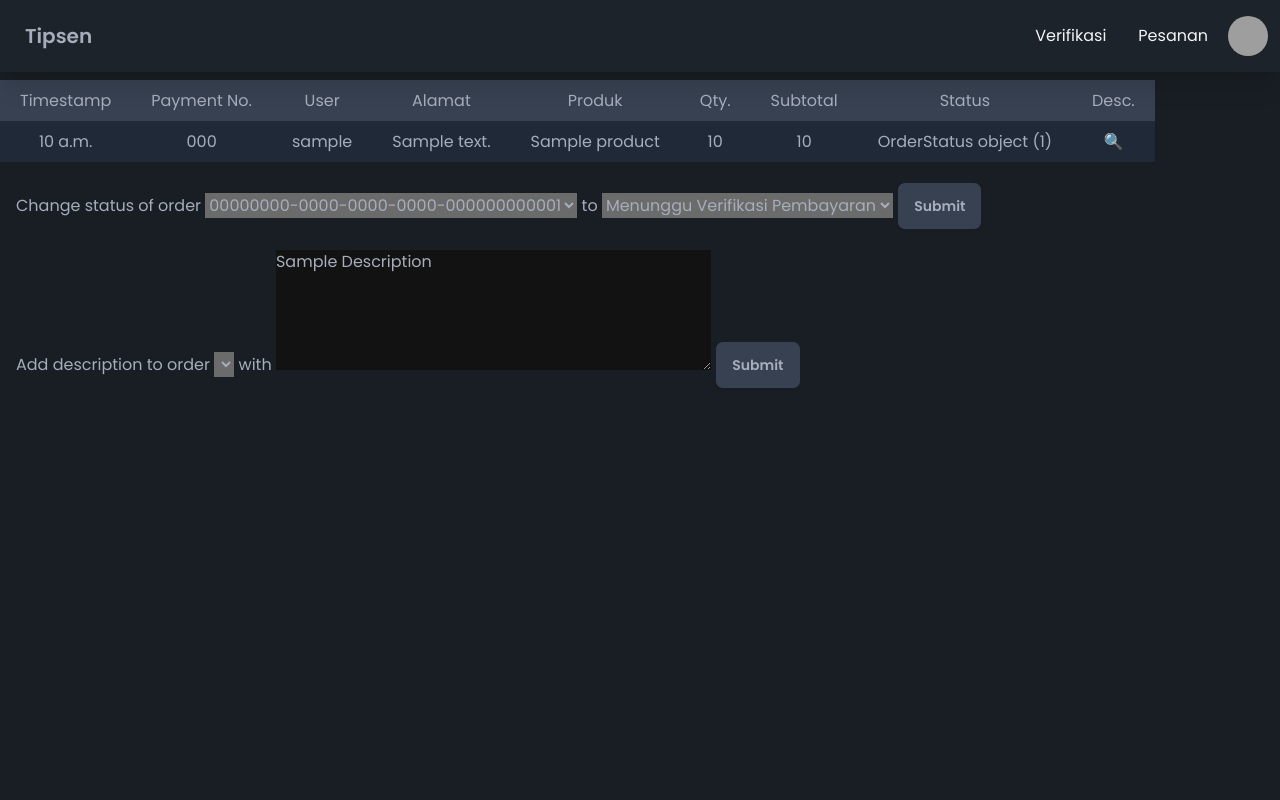
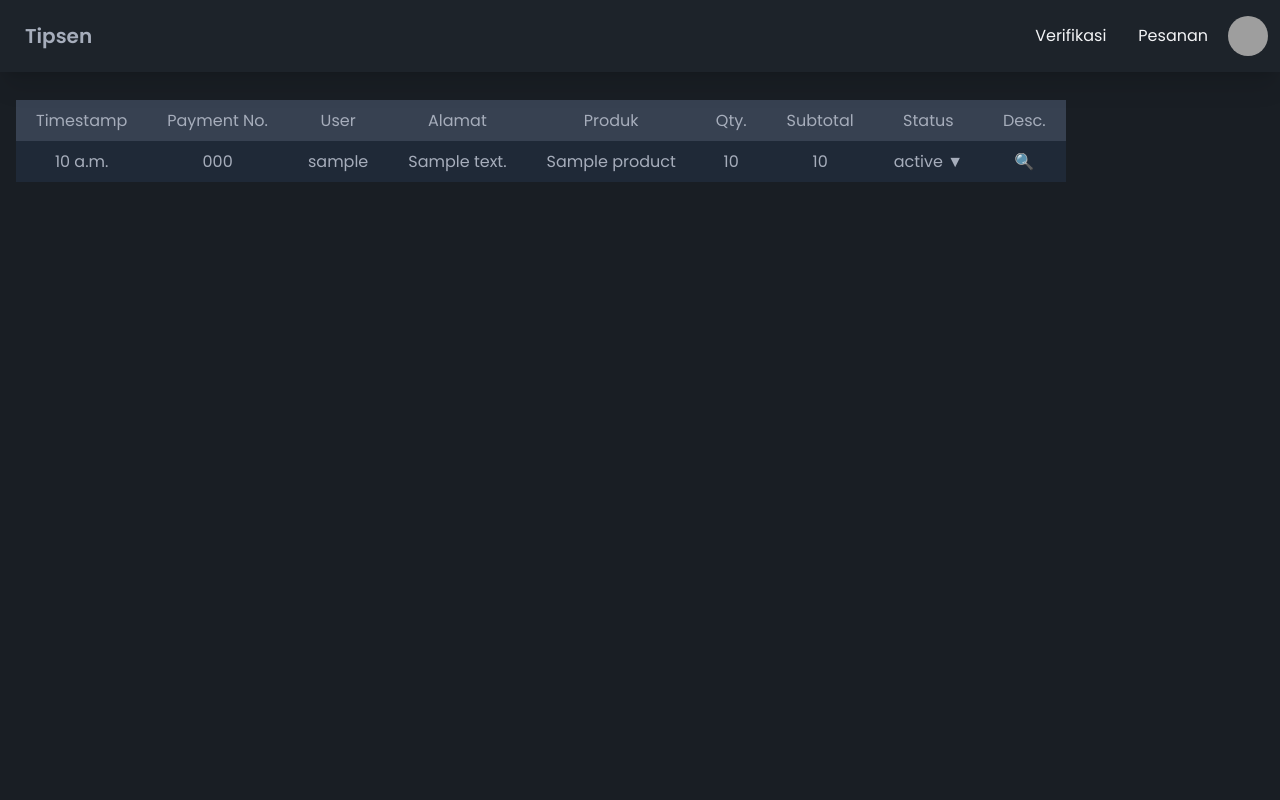
Before and after one commit to rpl-tipsen/tipsen, a Django app: page /order/admin/ in a window 1280 px wide. Run offline with Django 5.2, Linux system fonts and the light colour scheme; a user stored in the database is signed in; tables that the repository leaves empty hold one stand-in row (values such as "Sample post"); lists and menus that the app fills with data are empty; some libraries are stand-ins or nearby versions; grey boxes are pictures that could not be loaded.

Commit message:
refactoring order management backend

```diff
--- a/order/urls.py
+++ b/order/urls.py
@@ -8,5 +8,7 @@ urlpatterns = [
     path('verify/<int:order_id>', verify_paid_order, name='verify_paid_order'),
     path('reject/<int:order_id>', reject_unfully_paid_order, name='reject_unfully_paid_order'),
     path('admin/', manage_orders, name='manage_orders'),
+    path('admin/update_status/<uuid:order_id>', update_order_status, name='update_order_status'),
+    path('admin/add_description/<uuid:order_id>', add_order_description, name='add_order_description'),
     path('my_order/', show_my_order, name='my_order')
 ]
--- a/order/views.py
+++ b/order/views.py
@@ -125,19 +125,26 @@ def manage_orders(request):
         return redirect("home")
 
     orders = Order.objects.all().order_by("id")
+    return render(request=request, template_name="order/manage_orders.html", context={"orders": orders})
 
-    if request.method == "POST":
-        query = request.POST.get("query")
-        order = Order.objects.get(id=request.POST.get("order_id"))
+@login_required
+def update_order_status(request, order_id):
+    if not request.user.is_admin:
+        return redirect("home")
 
-        if order:
-            if query == "update-status":
-                status = request.POST.get("status")
-                order.status = status
-                order.save()
-            elif query == "add-desc":
-                description = request.POST.get("description")
-                order.description = description
-                order.save()
+    order = Order.objects.filter(id=order_id)
+    status = OrderStatus.objects.get(id=request.POST.get("status"))
+    order.update(status=status)
 
-    return render(request=request, template_name="order/manage_orders.html", context={"orders": orders})
+    return redirect("manage_orders")
+
+@login_required
+def add_order_description(request, order_id):
+    if not request.user.is_admin:
+        return redirect("home")
+
+    order = Order.objects.filter(id=order_id)
+    description = request.POST.get("description")
+    order.update(description=description)
+
+    return redirect("manage_orders")
--- a/templates/order/manage_orders.html
+++ b/templates/order/manage_orders.html
@@ -7,6 +7,7 @@
 {% endblock meta %}
 
 {% block content %}
+<section class="my-5 mx-4 content-center">
 <table class="table-auto bg-gray-700 text-center">
     <thead>
         <tr>
@@ -31,54 +32,55 @@
             <td scope="col" class="px-5 py-2">{{o.product.name}}</td>
             <td scope="col" class="px-5 py-2">{{o.quantity}}</td>
             <td scope="col" class="px-5 py-2">{{o.subtotal}}</td>
-            <td scope="col" class="px-5 py-2">{{o.status}}</td>
+            <td scope="col" class="px-5 py-2">
+                <label for="update-status-{{o.id}}">{{o.status.status}} ▼</label>
+                <input type="checkbox" id="update-status-{{o.id}}" class="modal-toggle" />
+                <div class="modal" role="dialog">
+                    <div class="modal-box">
+                        <h3 class="font-bold text-lg">Update Status</h3>
+                        <form method="POST" enctype="multipart/form-data" action="{% url 'update_order_status' o.id %}">
+                            {% csrf_token %}
+                            <label for="status" class="py-4">Change status of order {{o.id}} to </label>
+                            <select id="status" name="status">
+                                <option value=1>Menunggu Verifikasi</option>
+                                <option value=2>Sedang Diproses</option>
+                                <option value=3>Dalam Pengiriman</option>
+                                <option value=4>Selesai</option>
+                                <option value=5>Ditolak</option>
+                            </select>
+                            <button type="submit" class="btn bg-gray-700">Submit</button>
+                        </form>
+                        <div class="modal-action">
+                            <label for="update-status-{{o.id}}" class="btn">Cancel</label>
+                        </div>
+                    </div>
+                </div>
+            </td>
             {% if o.description %}
             <td scope="col" class="px-5 py-2" title="{{o.description}}">🔍</td>
             {% else %}
-            <td scope="col" class="px-5 py-2" title="No description">+</td>
+            <td scope="col" class="px-5 py-2">
+                <label for="add-desc-{{o.id}}">➕</label>
+                <input type="checkbox" id="add-desc-{{o.id}}" class="modal-toggle" />
+                <div class="modal" role="dialog">
+                <div class="modal-box">
+                    <h3 class="font-bold text-lg">Add Description</h3>
+                    <form method="POST" enctype="multipart/form-data" action="{% url 'add_order_description' o.id %}">
+                        {% csrf_token %}
+                        <label for="status" class="py-4">Add description of order {{o.id}} as </label>
+                        <textarea id="description" name="description" cols="30" rows="5">Sample Description</textarea>
+                        <button type="submit" class="btn bg-gray-700">Submit</button>
+                    </form>
+                    <div class="modal-action">
+                        <label for="add-desc-{{o.id}}" class="btn">Cancel</label>
+                    </div>
+                </div>
+                </div>
+            </td>
             {% endif %}
         </tr>
         {% endfor %}
     </tbody>
 </table>
-<section class="my-5 mx-4">
-    <form method="POST" enctype="multipart/form-data">
-        {% csrf_token %}
-        <input type="hidden" id="query" name="query" value="update-status">
-        <label for="order_id">Change status of order </label>
-        <select id="order_id" name="order_id">
-            {% for o in orders %}
-            <option value="{{o.id}}">{{o.id}}</option>
-            {% endfor %}
-        </select>
-        <label for="status">to </label>
-        <select id="status" name="status">
-            <option value="Menunggu Verifikasi Pembayaran">Menunggu Verifikasi Pembayaran</option>
-            <option value="Pembayaran Terverifikasi">Pembayaran Terverifikasi</option>
-            <option value="Pesanan Sampai di Hub TipSen">Pesanan Sampai di Hub TipSen</option>
-            <option value="Pesanan Dikemas">Pesanan Dikemas</option>
-            <option value="Pesanan Diambil Kurir">Pesanan Diambil Kurir</option>
-            <option value="Pesanan Dalam Perjalanan">Pesanan Dalam Perjalanan</option>
-            <option value="Pesanan Sampai Tujuan">Pesanan Sampai Tujuan</option>
-        </select>
-        <button type="submit" class="btn bg-gray-700">Submit</button>
-    </form>
-</section>
-<section class="my-5 mx-4">
-    <form method="POST" enctype="multipart/form-data">
-        {% csrf_token %}
-        <input type="hidden" id="query" name="query" value="add-desc">
-        <label for="order_id">Add description to order </label>
-        <select id="order_id" name="order_id">
-            {% for o in orders %}
-            {% if not o.description %}
-            <option value="{{o.id}}">{{o.id}}</option>
-            {% endif %}
-            {% endfor %}
-        </select>
-        <label for="description">with </label>
-        <textarea id="description" name="description" cols="30" rows="5">Sample Description</textarea>
-        <button type="submit" class="btn bg-gray-700">Submit</button>
-    </form>
 </section>
 {% endblock content %}
```
